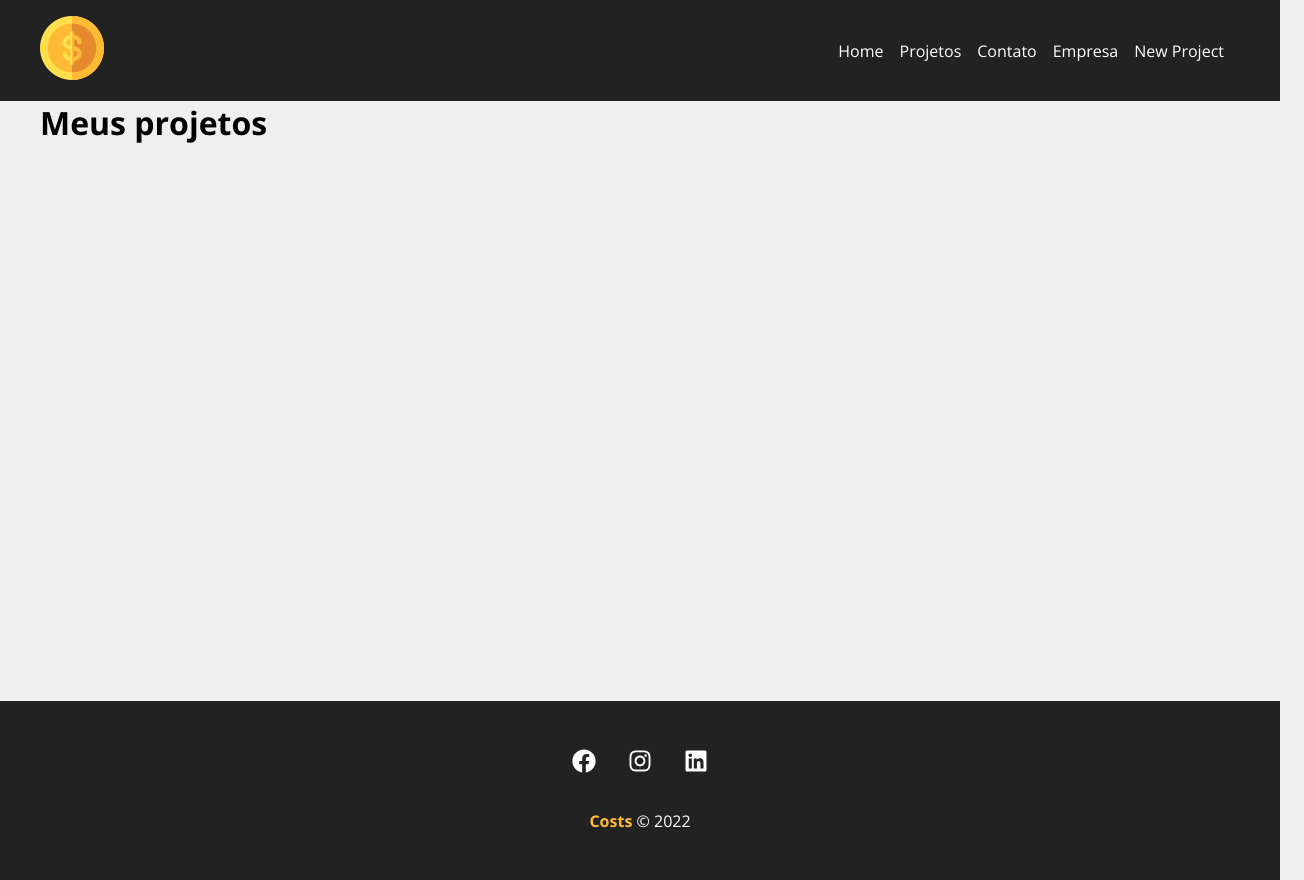
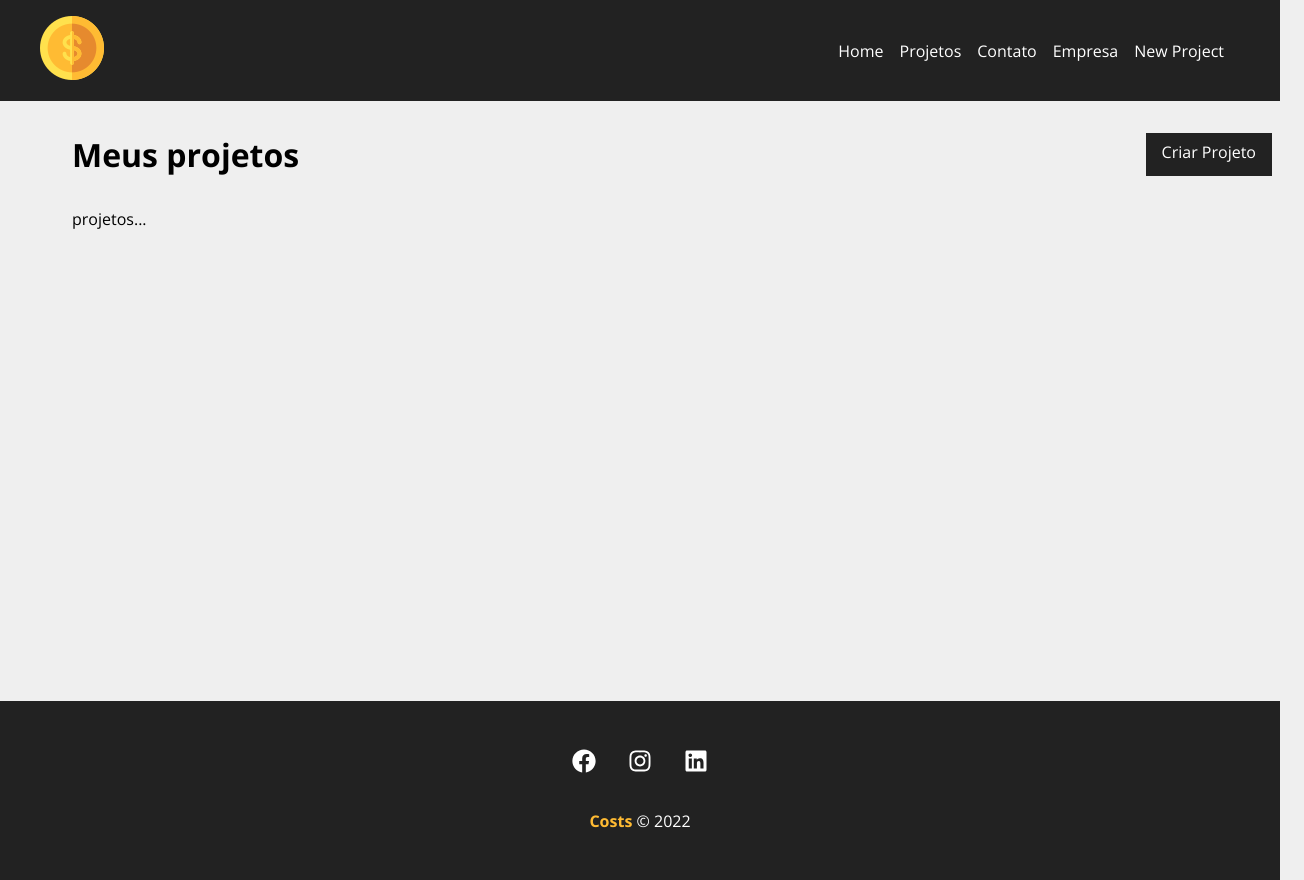
Before and after one commit to Lucas-Terto/Costs-React-Project, a React (Create React App) app: page /projects in a window 1280 px wide. Shown: the whole page, 1304 px wide, since content can reach past the window. Built offline with nearby package versions, Linux system fonts and the light colour scheme.

Commit message:
creating the dashboard

```diff
--- a/src/components/pages/Projects.jsx
+++ b/src/components/pages/Projects.jsx
@@ -2,6 +2,10 @@
 import {useLocation} from 'react-router-dom'
 
 import Message from '../layout/Message'
+import Container from '../layout/Container'
+import LinkButton from '../layout/LinkButton'
+
+import styles from './Projects.module.css'
 
 const Projects = () => {
 
@@ -14,9 +18,15 @@
 
 
   return (
-    <div>
-      <h1>Meus projetos</h1>
+    <div className={styles.project_container}>
+      <div className={styles.title_container}>
+        <h1>Meus projetos</h1>
+        <LinkButton to="/newproject" text="Criar Projeto"/>
+      </div>
       {message && <Message type="success" msg={message} />}
+      <Container customClass="start">
+        <p>projetos...</p>
+      </Container>
     </div>
   )
 }
--- /dev/null
+++ b/src/components/pages/Projects.module.css
@@ -0,0 +1,9 @@
+.project_container {
+    padding: 2em;
+}
+
+.title_container {
+    display: flex;
+    justify-content: space-between;
+    margin-bottom: 2em;
+}
```
